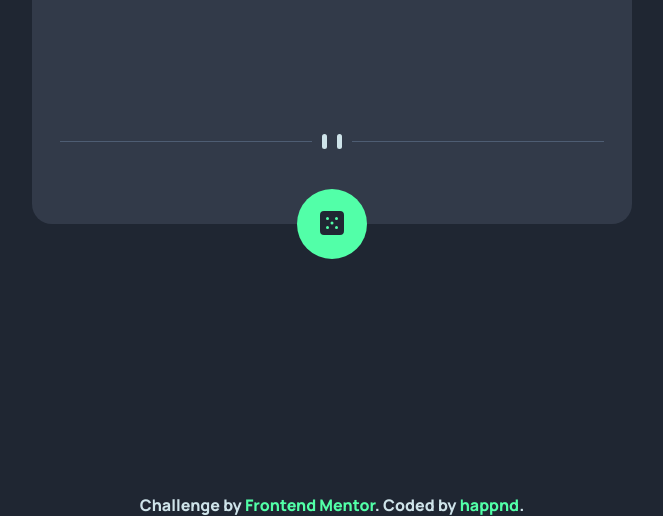
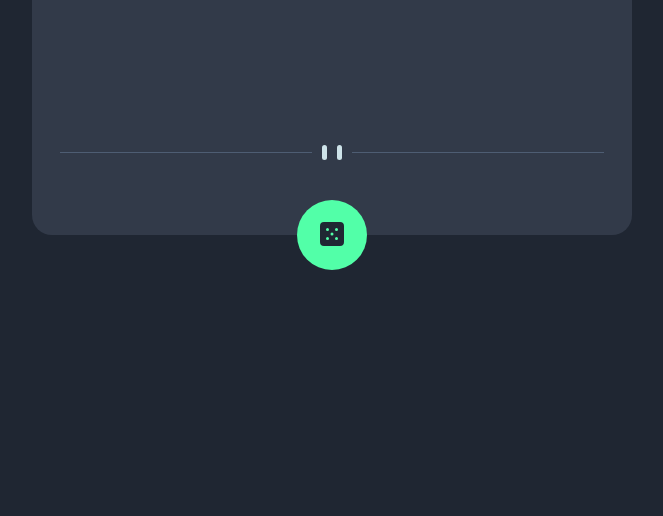
Before and after one commit to codenedd/advice-app, a plain HTML site: page index.html in a window 1280 px wide. Shown: the part 338-854 px from the top of the page, without its empty margins (308-971 px from the left). After the commit the page ends 800 px from the top, so only its background shows below. Drawn offline with nearby package versions, Linux system fonts and the light colour scheme.

Commit message:
Update index.html

```diff
--- a/index.html
+++ b/index.html
@@ -30,10 +30,6 @@
       </div>
       <button id="btn" title="dice-button"><img id="dice" alt="" src="images/icon-dice.svg" /></button>
     </main>
-
-    <footer>
-      Challenge by <a href="https://www.frontendmentor.io?ref=challenge" target="_blank">Frontend Mentor</a>. Coded by <a href="https://github.com/happnd">happnd</a>.
-    </footer>
     <script src="app.js"></script>
   </body>
 </html>
```
